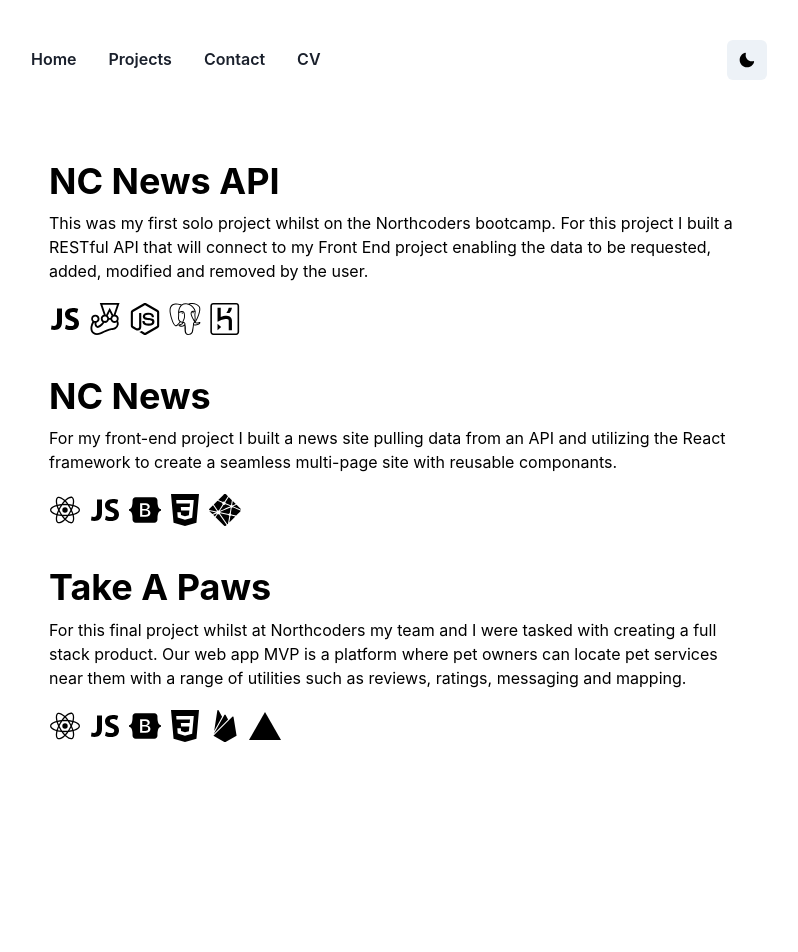
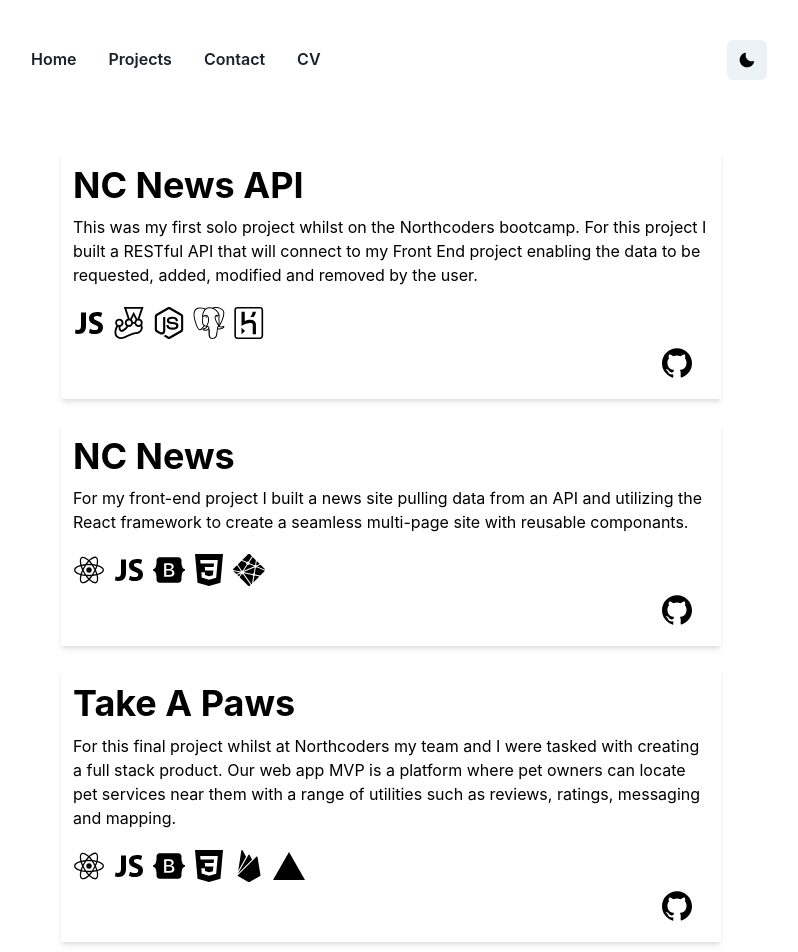
Before and after one commit to MoikeCheck/Portfolio, a Next.js app: page /projects in a window 1280 px wide. Shown: the top 952 px of the page, without its empty margins (249-1047 px from the left). Before the commit the page ends 806 px from the top, so only its background shows below. Built offline with nearby package versions, Linux system fonts and the light colour scheme.

Commit message:
bio added and some stylnig edits

```diff
--- a/components/Container.js
+++ b/components/Container.js
@@ -19,8 +19,8 @@ const Container = ({ children }) => {
   };
 
   const navHoverBg = {
-    light: "gray.600",
-    dark: "gray.300",
+    light: "gray.300",
+    dark: "gray.800",
   };
 
   const StickyNav = styled(Flex)`
--- a/pages/projects.js
+++ b/pages/projects.js
@@ -1,5 +1,15 @@
 import Head from "next/head";
-import { Heading, Text, Flex, Stack, HStack, Image } from "@chakra-ui/react";
+import {
+  Heading,
+  Text,
+  Flex,
+  Stack,
+  HStack,
+  Box,
+  Link,
+  IconButton,
+  useColorMode,
+} from "@chakra-ui/react";
 import {
   SiJest,
   SiNodedotjs,
@@ -9,13 +19,22 @@ import {
   SiFirebase,
   SiBootstrap,
   SiCss3,
+  SiGithub,
 } from "react-icons/si";
 import { GrHeroku } from "react-icons/gr";
 import { IoLogoJavascript } from "react-icons/io";
 import { IoLogoReact } from "react-icons/io5";
 import Container from "../components/Container";
+import DarkModeSwitch from "../components/DarkModeSwitch";
 
 export default function Projects() {
+  const { colorMode } = useColorMode();
+
+  const navHoverBg = {
+    light: "gray.300",
+    dark: "gray.800",
+  };
+
   return (
     <Container>
       <Head>
@@ -29,7 +48,7 @@ export default function Projects() {
         m="0 auto 4rem auto"
         maxWidth="700px"
         px={2}
-        mt={10}
+        mt={5}
       >
         <Flex
           flexDirection="column"
@@ -37,12 +56,24 @@ export default function Projects() {
           alignItems="flex-start"
           maxWidth="700px"
         >
+          <Link
+            style={{ textDecoration: "none" }}
+            href="https://zestnews.herokuapp.com/api"
+            passHref
+          >
+            <Box
+              p={3}
+              m={3}
+              shadow="md"
+              borderWidth="0px"
+              _hover={{ bg: navHoverBg[colorMode] }}
+            >
               <Heading mb={2}>NC News API</Heading>
               <Text mb={5}>
-            This was my first solo project whilst on the Northcoders bootcamp.
-            For this project I built a RESTful API that will connect to my Front
-            End project enabling the data to be requested, added, modified and
-            removed by the user.
+                This was my first solo project whilst on the Northcoders
+                bootcamp. For this project I built a RESTful API that will
+                connect to my Front End project enabling the data to be
+                requested, added, modified and removed by the user.
               </Text>
               <HStack
                 flexDirection="row"
@@ -55,12 +86,39 @@ export default function Projects() {
                 <SiPostgresql size="2rem" />
                 <GrHeroku size="2rem" />
               </HStack>
-          <Heading mb={2} mt={10}>
-            NC News
-          </Heading>
+              <HStack ml={580}>
+                <Link href="https://github.com/MoikeCheck/be-NCnews" passHref>
+                  <IconButton
+                    aria-label="github"
+                    variant="ghost"
+                    size="lg"
+                    fontSize="3xl"
+                    icon={<SiGithub />}
+                    _hover={{
+                      bg: "blue.500",
+                    }}
+                    isRound
+                  />
+                </Link>
+              </HStack>
+            </Box>
+          </Link>
+          <Link
+            style={{ textDecoration: "none" }}
+            href="https://zestnews.netlify.app/"
+            passHref
+          >
+            <Box
+              p={3}
+              m={3}
+              shadow="md"
+              borderWidth="0px"
+              _hover={{ bg: navHoverBg[colorMode] }}
+            >
+              <Heading mb={2}>NC News</Heading>
               <Text mb={5}>
-            For my front-end project I built a news site pulling data from an
-            API and utilizing the React framework to create a seamless
+                For my front-end project I built a news site pulling data from
+                an API and utilizing the React framework to create a seamless
                 multi-page site with reusable componants.
               </Text>
               <HStack
@@ -74,14 +132,42 @@ export default function Projects() {
                 <SiCss3 size="2rem" />
                 <SiNetlify size="2rem" />
               </HStack>
-          <Heading mb={2} mt={10}>
-            Take A Paws
-          </Heading>
+              <HStack ml={580}>
+                <Link href="https://zestnews.netlify.app/" passHref>
+                  <IconButton
+                    aria-label="github"
+                    variant="ghost"
+                    size="lg"
+                    fontSize="3xl"
+                    icon={<SiGithub />}
+                    _hover={{
+                      bg: "blue.500",
+                    }}
+                    isRound
+                  />
+                </Link>
+              </HStack>
+            </Box>
+          </Link>
+          <Link
+            style={{ textDecoration: "none" }}
+            href="https://pet-app-beta.vercel.app/"
+            passHref
+          >
+            <Box
+              p={3}
+              m={3}
+              shadow="md"
+              borderWidth="0px"
+              _hover={{ bg: navHoverBg[colorMode] }}
+            >
+              <Heading mb={2}>Take A Paws</Heading>
               <Text mb={5}>
                 For this final project whilst at Northcoders my team and I were
                 tasked with creating a full stack product. Our web app MVP is a
-            platform where pet owners can locate pet services near them with a
-            range of utilities such as reviews, ratings, messaging and mapping.
+                platform where pet owners can locate pet services near them with
+                a range of utilities such as reviews, ratings, messaging and
+                mapping.
               </Text>
               <HStack
                 flexDirection="row"
@@ -95,6 +181,23 @@ export default function Projects() {
                 <SiFirebase size="2rem" />
                 <SiVercel size="2rem" />
               </HStack>
+              <HStack ml={580}>
+                <Link href="https://github.com/MoikeCheck/pet-app" passHref>
+                  <IconButton
+                    aria-label="github"
+                    variant="ghost"
+                    size="lg"
+                    fontSize="3xl"
+                    icon={<SiGithub />}
+                    _hover={{
+                      bg: "blue.500",
+                    }}
+                    isRound
+                  />
+                </Link>
+              </HStack>
+            </Box>
+          </Link>
         </Flex>
       </Stack>
     </Container>
```
Also changed, not shown: pages/index.js (+29 -11 lines), 1 other file (tests, documents, lock files or other folders). Lines whose indentation alone changed are shown as unchanged.
